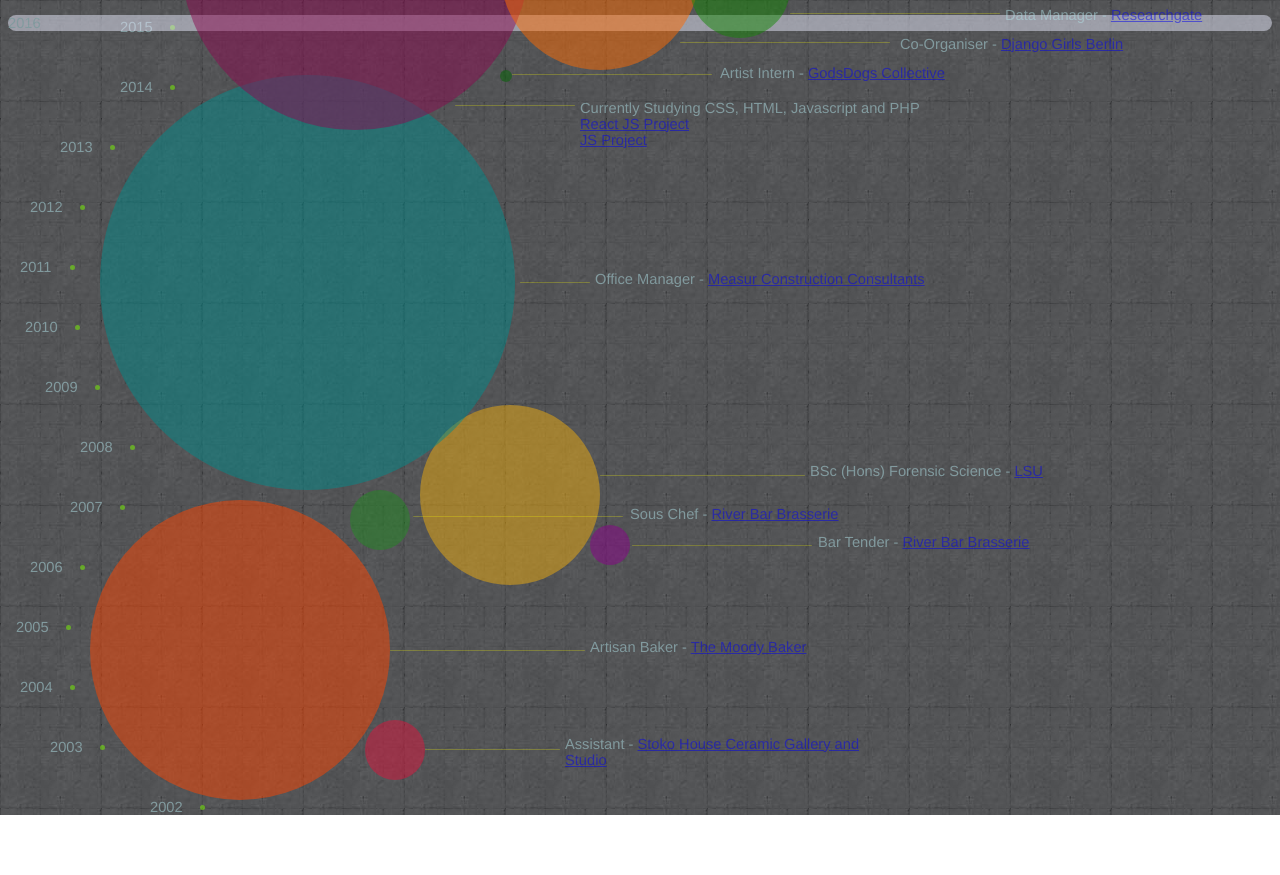
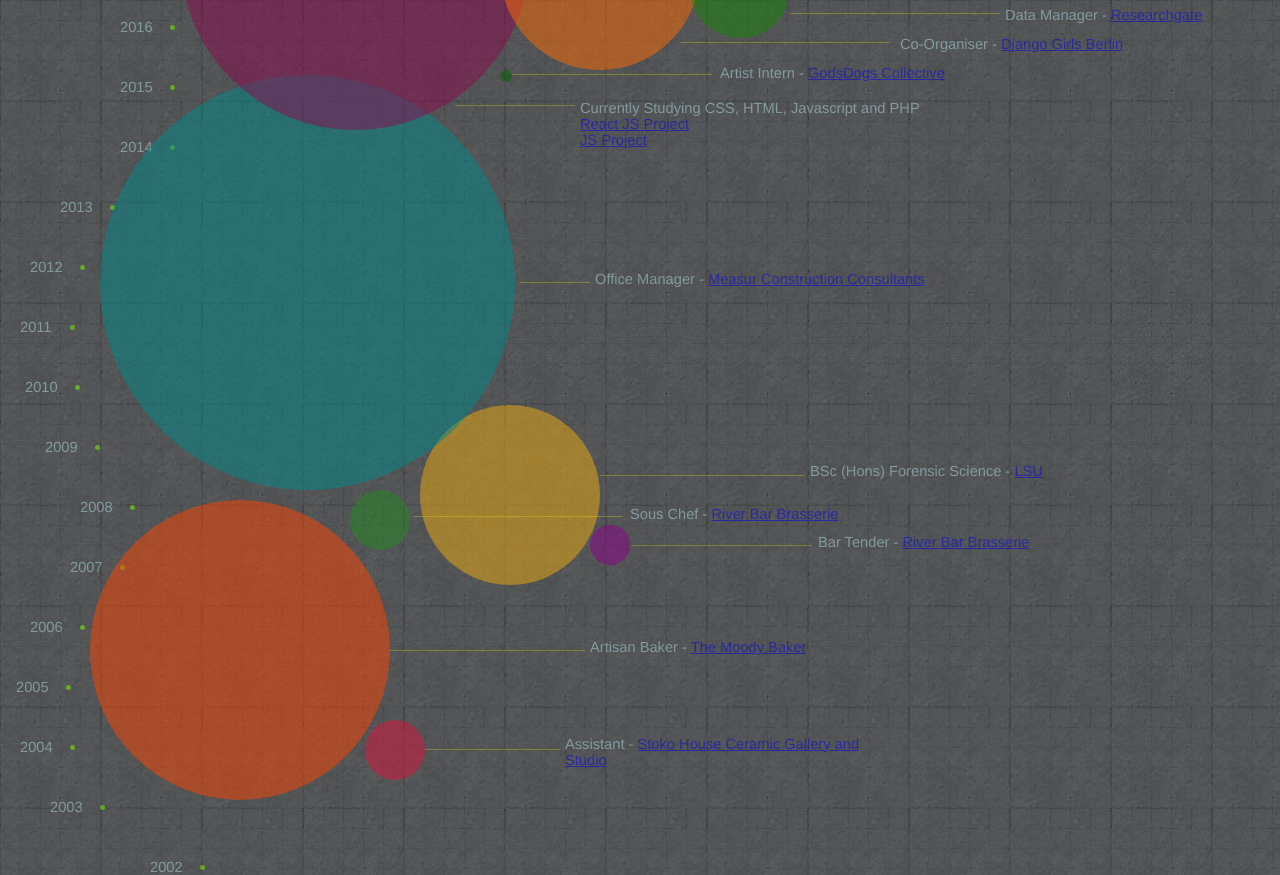
Before and after one commit to philli-m/phillippa.net, a plain HTML site: page index.html in a window 1280 px wide. Shown: the top 875 px of the page. Before the commit the page ends 815 px from the top, so only its background shows below. Drawn offline with Linux system fonts and the light colour scheme.

Commit message:
Update style.css

```diff
--- a/style.css
+++ b/style.css
@@ -36,7 +36,7 @@ div {
 }
 #two {
     position:absolute;
-    top: 805px;
+    top: 865px;
     left: 200px;
     height: 5px;
     width:5px;
@@ -50,7 +50,7 @@ div {
 }
 #three {
     position:absolute;
-    top: 745px;
+    top: 805px;
     left: 100px;
     height: 5px;
     width:5px;
@@ -64,7 +64,7 @@ div {
 }
 #four {
     position:absolute;
-    top: 685px;
+    top: 745px;
     left: 70px;
     height: 5px;
     width:5px;
@@ -77,7 +77,7 @@ div {
     width: 300px;
 }#five {
     position:absolute;
-    top: 625px;
+    top: 685px;
     left: 66px;
     height: 5px;
     width:5px;
@@ -90,7 +90,7 @@ div {
     width: 300px;
 }#six {
     position:absolute;
-    top: 565px;
+    top: 625px;
     left: 80px;
     height: 5px;
     width:5px;
@@ -103,7 +103,7 @@ div {
     width: 300px;
 }#seven {
     position:absolute;
-    top: 505px;
+    top: 565px;
     left: 120px;
     height: 5px;
     width:5px;
@@ -116,7 +116,7 @@ div {
     width: 300px;
 }#eight {
     position:absolute;
-    top: 445px;
+    top: 505px;
     left: 130px;
     height: 5px;
     width:5px;
@@ -129,7 +129,7 @@ div {
     width: 300px;
 }#nine {
     position:absolute;
-    top: 385px;
+    top: 445px;
     left: 95px;
     height: 5px;
     width:5px;
@@ -142,7 +142,7 @@ div {
     width: 300px;
 }#ten {
     position:absolute;
-    top: 325px;
+    top: 385px;
     left: 75px;
     height: 5px;
     width:5px;
@@ -156,7 +156,7 @@ div {
 }
 #eleven {
     position:absolute;
-    top: 265px;
+    top: 325px;
     left: 70px;
     height: 5px;
     width:5px;
@@ -169,7 +169,7 @@ div {
     width: 300px;
 }#twelve {
     position:absolute;
-    top: 205px;
+    top: 265px;
     left: 80px;
     height: 5px;
     width:5px;
@@ -182,7 +182,7 @@ div {
     width: 300px;
 }#thirteen {
     position:absolute;
-    top: 145px;
+    top: 205px;
     left: 110px;
     height: 5px;
     width:5px;
@@ -195,7 +195,7 @@ div {
     width: 300px;
 }#fourteen {
     position:absolute;
-    top: 85px;
+    top: 145px;
     left: 170px;
     height: 5px;
     width:5px;
@@ -209,13 +209,27 @@ div {
     }
 #fifteen {
     position:absolute;
+    top: 85px;
+    left: 170px;
+    height: 5px;
+    width:5px;
+    background-color: #7CFC00;
+}
+#fifteen p{
+    position: relative;
+    top:-21px;
+    left: -50px;
+    width: 300px;
+}
+#sixteen {
+    position:absolute;
     top: 25px;
     left: 170px;
     height: 5px;
     width:5px;
     background-color: #7CFC00;
 }
-#fifteen p{
+#sixteen p{
     position: relative;
     top:-21px;
     left: -50px;
```
